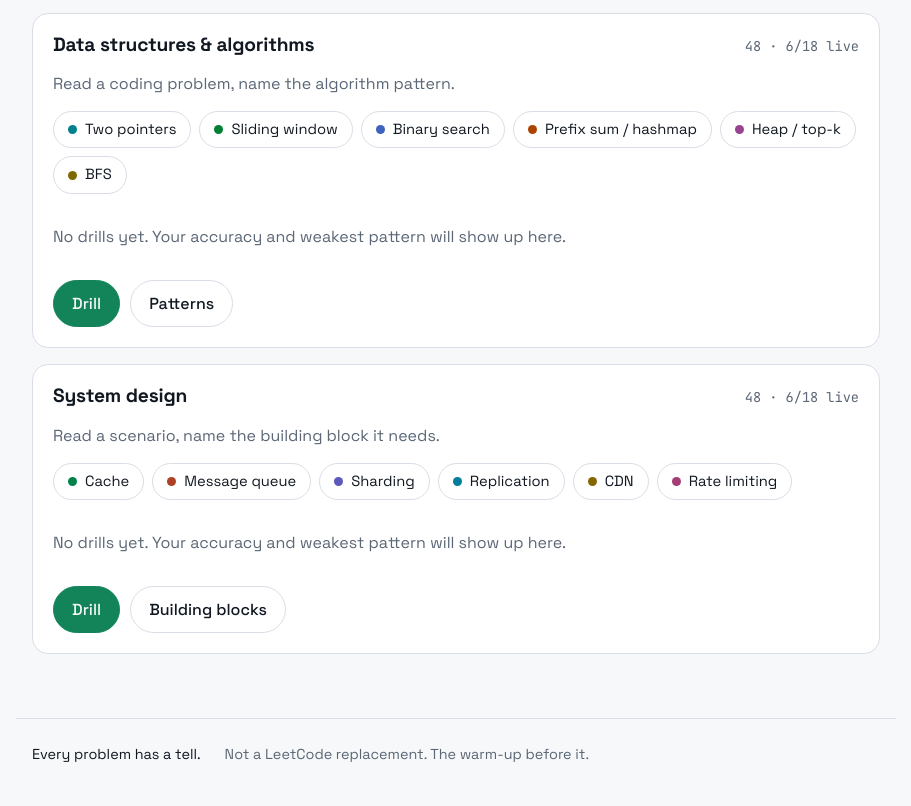
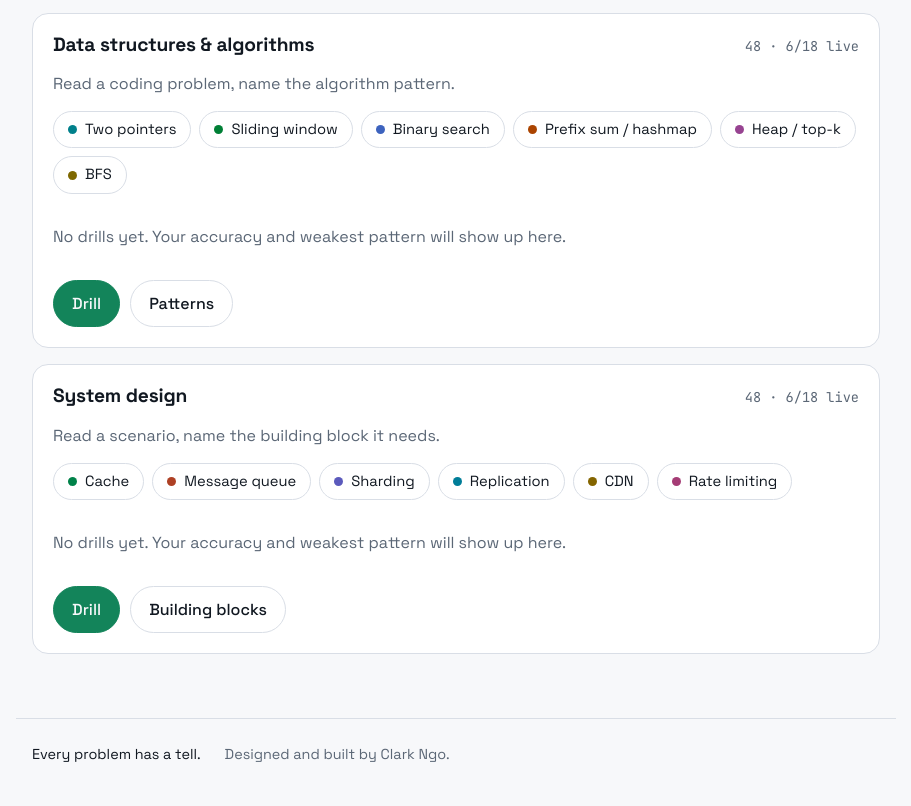
Before and after one commit to clarkngo/tells, an Astro site: page / in a window 1280 px wide. Shown: the part 1285-2091 px from the top of the page, without its empty margins (184-1095 px from the left). Built offline with nearby package versions, Linux system fonts and the light colour scheme; Astro itself is replaced by a stand-in of ours.

Commit message:
Credit Clark Ngo in footer, drop LeetCode line
Co-Authored-By: Claude Opus 5.5 <noreply@anthropic.com>

```diff
--- a/src/layouts/Base.astro
+++ b/src/layouts/Base.astro
@@ -33,7 +33,7 @@ const nav = tracks.map((t) => ({ prefix: `${base}${t.slug}/`, label: t.short }))
     <main><slot /></main>
     <footer class="site-foot">
       <span>Every problem has a tell.</span>
-      <span class="muted">Not a LeetCode replacement. The warm-up before it.</span>
+      <span class="muted">Designed and built by Clark Ngo.</span>
     </footer>
   </body>
 </html>
```
